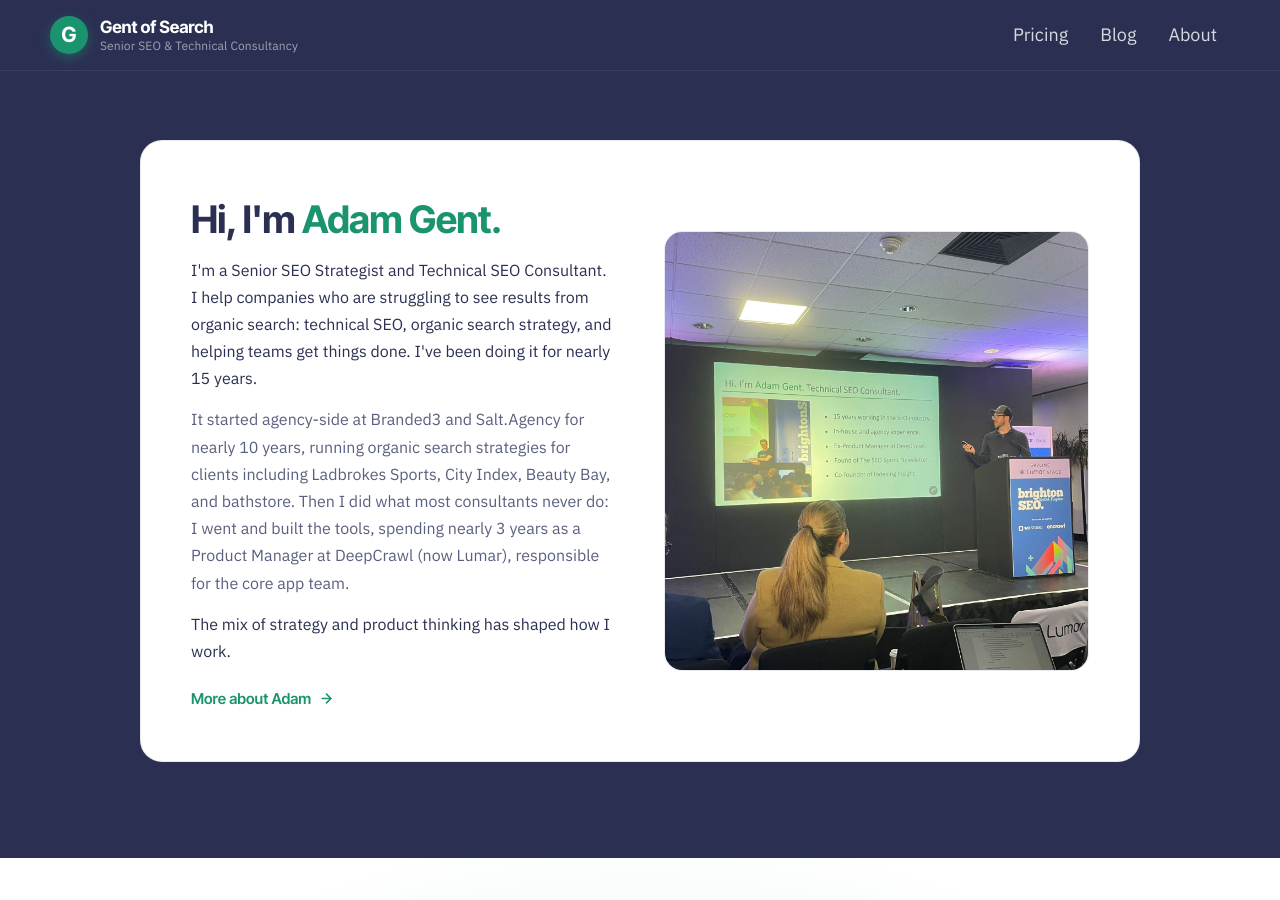
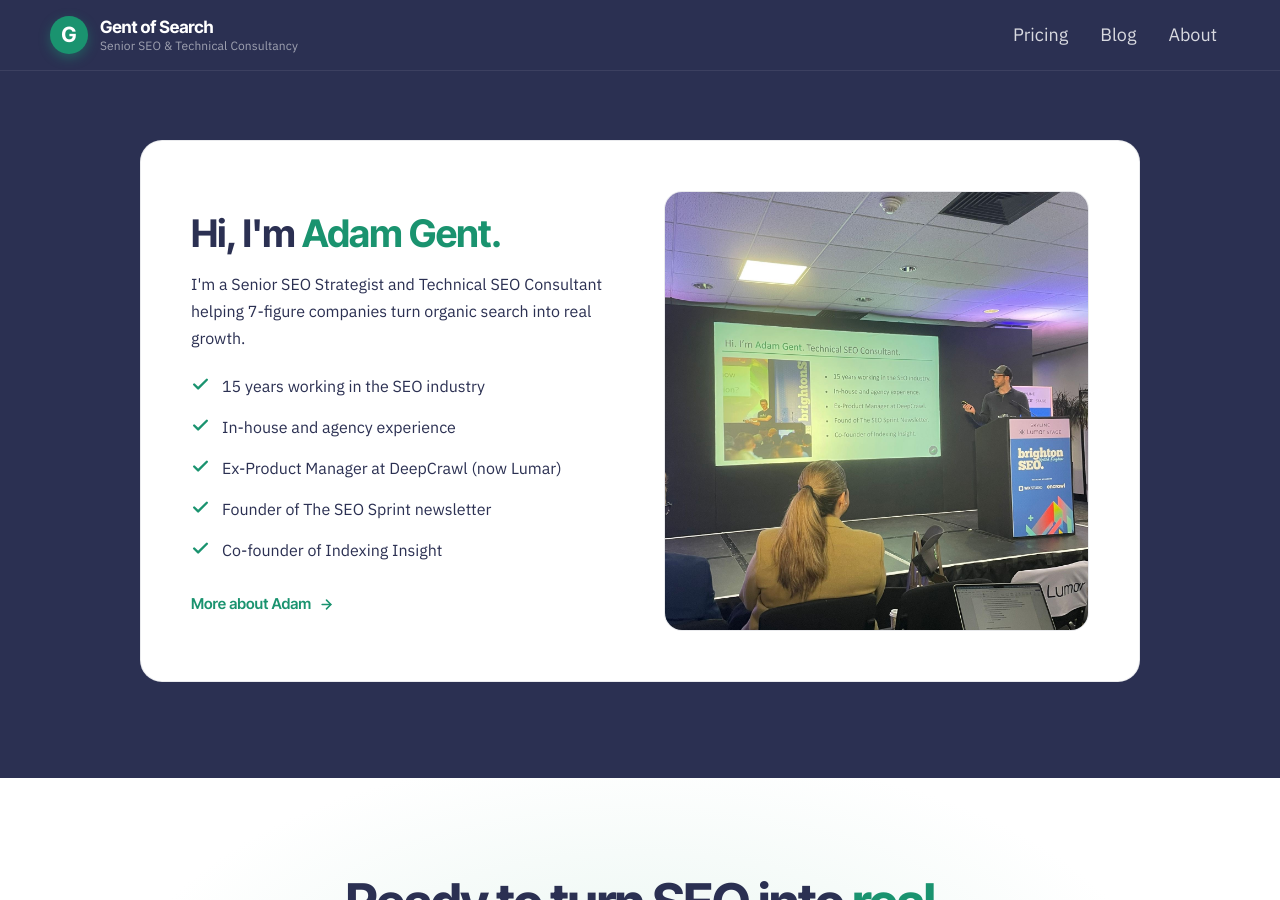
Before and after one commit to Gent-of-Search/gentofsearch.com, a Jekyll site: the page built from index.html, in a window 1280 px wide and 900 px high, scrolled down 9354 px. Built offline with Jekyll 4.4.1, drawn with Linux system fonts in a browser that asks for light colours.

Commit message:
Reformat homepage About into bulleted credentials list (matches talk slide)

```diff
--- a/index.html
+++ b/index.html
@@ -509,10 +509,30 @@ permalink: "/"
     <div class="grid-2" style="display:grid; grid-template-columns:1fr 1fr; gap:48px; align-items:center;">
       <div>
         <h2 style="font-family:'Inter Tight',sans-serif; font-weight:700; font-size:clamp(28px,3.2vw,38px); line-height:1.1; letter-spacing:-0.02em; color:#2B3052; margin:8px 0 16px;">Hi, I'm <span style="color:#1A936F;">Adam Gent.</span></h2>
-        <p style="color:#2B3052; font-size:16px; line-height:1.7; margin:0 0 14px;">I'm a Senior SEO Strategist and Technical SEO Consultant. I help companies who are struggling to see results from organic search: technical SEO, organic search strategy, and helping teams get things done. I've been doing it for nearly 15 years.</p>
-        <p style="color:#5A607F; font-size:16px; line-height:1.7; margin:0 0 14px;">It started agency-side at Branded3 and Salt.Agency for nearly 10 years, running organic search strategies for clients including Ladbrokes Sports, City Index, Beauty Bay, and bathstore. Then I did what most consultants never do: I went and built the tools, spending nearly 3 years as a Product Manager at DeepCrawl (now Lumar), responsible for the core app team.</p>
-        <p style="color:#2B3052; font-size:16px; line-height:1.7; margin:8px 0 0;">The mix of strategy and product thinking has shaped how I work.</p>
-        <a href="{{ '/about/' | relative_url }}" style="display:inline-flex; align-items:center; gap:8px; margin-top:22px; font-family:'Inter Tight',sans-serif; font-weight:600; font-size:15px; color:#1A936F; text-decoration:none;">More about Adam<svg width="15" height="15" viewBox="0 0 24 24" fill="none" stroke="currentColor" stroke-width="2.5" stroke-linecap="round" stroke-linejoin="round"><line x1="5" y1="12" x2="19" y2="12"></line><polyline points="12 5 19 12 12 19"></polyline></svg></a>
+        <p style="color:#2B3052; font-size:16px; line-height:1.7; margin:0 0 22px;">I'm a Senior SEO Strategist and Technical SEO Consultant helping 7-figure companies turn organic search into real growth.</p>
+        <ul style="list-style:none; margin:0 0 4px; padding:0; display:flex; flex-direction:column; gap:14px;">
+          <li style="display:flex; align-items:flex-start; gap:12px;">
+            <span style="flex-shrink:0; margin-top:1px; color:#1A936F;"><svg width="19" height="19" viewBox="0 0 24 24" fill="none" stroke="currentColor" stroke-width="3" stroke-linecap="round" stroke-linejoin="round"><polyline points="20 6 9 17 4 12"></polyline></svg></span>
+            <span style="color:#2B3052; font-size:16px; line-height:1.5;">15 years working in the SEO industry</span>
+          </li>
+          <li style="display:flex; align-items:flex-start; gap:12px;">
+            <span style="flex-shrink:0; margin-top:1px; color:#1A936F;"><svg width="19" height="19" viewBox="0 0 24 24" fill="none" stroke="currentColor" stroke-width="3" stroke-linecap="round" stroke-linejoin="round"><polyline points="20 6 9 17 4 12"></polyline></svg></span>
+            <span style="color:#2B3052; font-size:16px; line-height:1.5;">In-house and agency experience</span>
+          </li>
+          <li style="display:flex; align-items:flex-start; gap:12px;">
+            <span style="flex-shrink:0; margin-top:1px; color:#1A936F;"><svg width="19" height="19" viewBox="0 0 24 24" fill="none" stroke="currentColor" stroke-width="3" stroke-linecap="round" stroke-linejoin="round"><polyline points="20 6 9 17 4 12"></polyline></svg></span>
+            <span style="color:#2B3052; font-size:16px; line-height:1.5;">Ex-Product Manager at DeepCrawl (now Lumar)</span>
+          </li>
+          <li style="display:flex; align-items:flex-start; gap:12px;">
+            <span style="flex-shrink:0; margin-top:1px; color:#1A936F;"><svg width="19" height="19" viewBox="0 0 24 24" fill="none" stroke="currentColor" stroke-width="3" stroke-linecap="round" stroke-linejoin="round"><polyline points="20 6 9 17 4 12"></polyline></svg></span>
+            <span style="color:#2B3052; font-size:16px; line-height:1.5;">Founder of The SEO Sprint newsletter</span>
+          </li>
+          <li style="display:flex; align-items:flex-start; gap:12px;">
+            <span style="flex-shrink:0; margin-top:1px; color:#1A936F;"><svg width="19" height="19" viewBox="0 0 24 24" fill="none" stroke="currentColor" stroke-width="3" stroke-linecap="round" stroke-linejoin="round"><polyline points="20 6 9 17 4 12"></polyline></svg></span>
+            <span style="color:#2B3052; font-size:16px; line-height:1.5;">Co-founder of Indexing Insight</span>
+          </li>
+        </ul>
+        <a href="{{ '/about/' | relative_url }}" style="display:inline-flex; align-items:center; gap:8px; margin-top:24px; font-family:'Inter Tight',sans-serif; font-weight:600; font-size:15px; color:#1A936F; text-decoration:none;">More about Adam<svg width="15" height="15" viewBox="0 0 24 24" fill="none" stroke="currentColor" stroke-width="2.5" stroke-linecap="round" stroke-linejoin="round"><line x1="5" y1="12" x2="19" y2="12"></line><polyline points="12 5 19 12 12 19"></polyline></svg></a>
       </div>
       <div style="width:100%; height:440px; border-radius:18px; overflow:hidden; border:1px solid rgba(43,48,82,0.10);">
         <img src="{{ '/assets/adam-gent-brightonseo.jpg' | relative_url }}" alt="Adam Gent presenting at BrightonSEO" style="width:100%; height:100%; object-fit:cover; object-position:50% 50%; display:block;">
```
